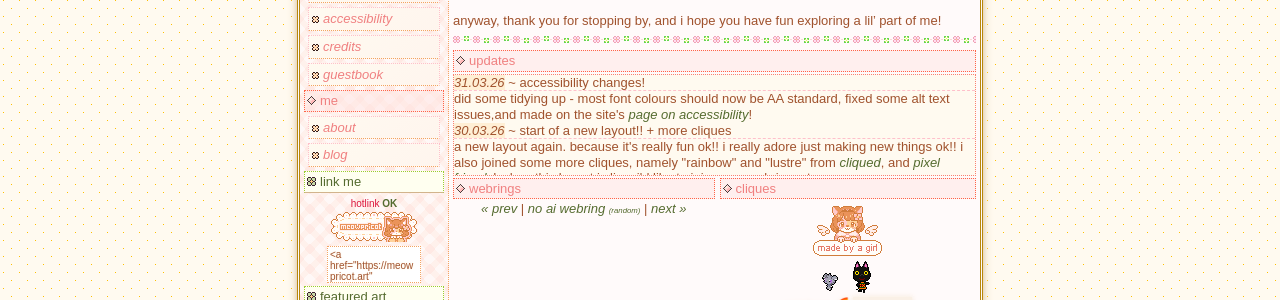
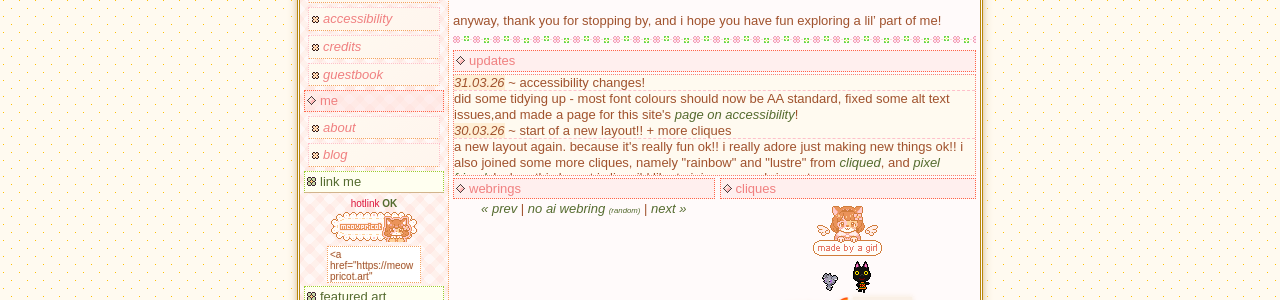
Before and after one commit to meowpricot/meowpricot.art, a Jekyll site: the page built from index.md, in a window 1280 px wide. Shown: the part 275-575 px from the top of the page. Built offline with Jekyll 4.4.1, drawn with Linux system fonts in a browser that asks for light colours.

Commit message:
wording issue oops

```diff
--- a/_data/updates.yml
+++ b/_data/updates.yml
@@ -1,6 +1,6 @@
 - update: accessibility changes!
   date: 31.03.26
-  content: did some tidying up - most font colours should now be AA standard, fixed some alt text issues,and made on the site's <a href="/accessibility.html">page on accessibility</a>!
+  content: did some tidying up - most font colours should now be AA standard, fixed some alt text issues,and made a page for this site's <a href="/accessibility.html">page on accessibility</a>!
 - update: start of a new layout!! + more cliques
   date: 30.03.26
   content: a new layout again. because it's really fun ok!! i really adore just making new things ok!! i also joined some more cliques, namely "rainbow" and "lustre" from <a href="https://cliqued.wings.nu/">cliqued</a>, and <a href="https://ac.kuchiki.net/">pixel friends</a>! when this layout is live, i'd like to join more webrings, too
```
Also changed, not shown: 1 other file.
